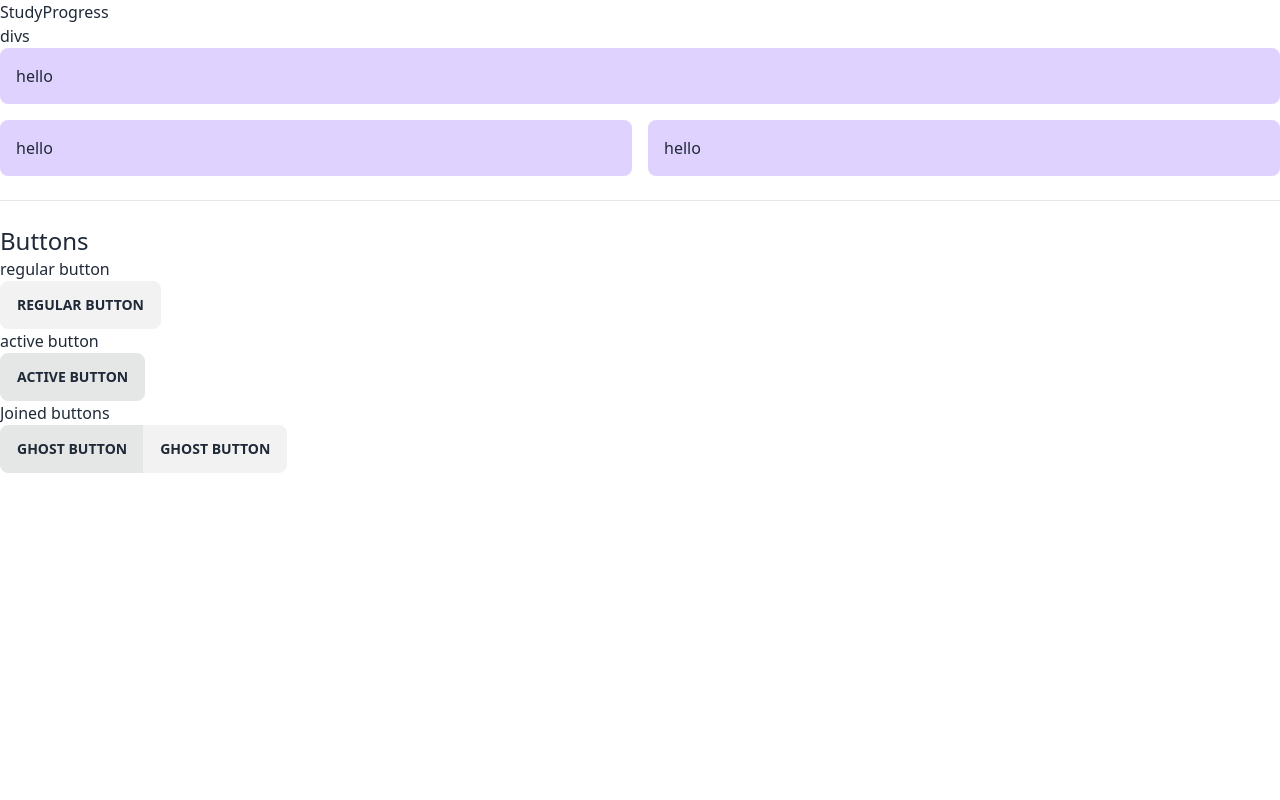
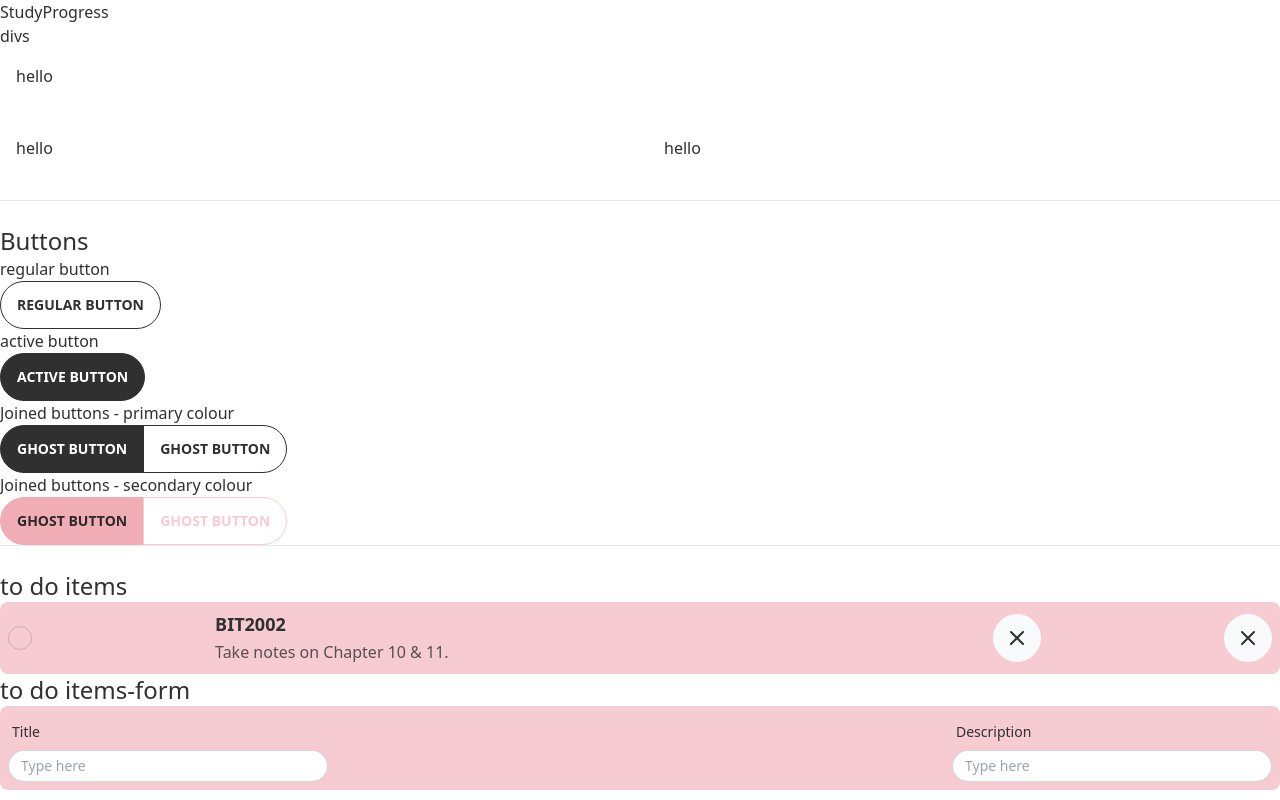
Before and after one commit to etretf/pomodoro-app, a React (Vite) app in the folder pomodoro-react/: page /styleguide in a window 1280 px wide. Built offline with nearby package versions, Linux system fonts and the light colour scheme.

Commit message:
amine attemted creating a style guide

```diff
--- a/pomodoro-react/index.html
+++ b/pomodoro-react/index.html
@@ -1,5 +1,5 @@
 <!doctype html>
-<html lang="en">
+<html lang="en" data-theme="pastel">
   <head>
     <meta charset="UTF-8" />
     <link rel="icon" type="image/svg+xml" href="/Pomodoro.svg" />
--- a/pomodoro-react/src/components/Styleguide.jsx
+++ b/pomodoro-react/src/components/Styleguide.jsx
@@ -1,32 +1,75 @@
+import Countdown from 'react-countdown';
+
 export default function Styleguide()
 {
     return(
         <div>
             <h1>divs</h1>
             <div className="container grid grid-cols-2 gap-4 mx-auto">
-                <div className="rounded-lg  bg-primary-content col-span-2 p-4">hello</div>
-                <div className="rounded-lg  bg-primary-content col-span-1 p-4">hello</div>
-                <div className="rounded-lg  bg-primary-content col-span-1 p-4">hello</div>
+                <div className="rounded-lg   col-span-2 p-4">hello</div>
+                <div className="rounded-lg   col-span-1 p-4">hello</div>
+                <div className="rounded-lg   col-span-1 p-4">hello</div>
             </div>
+
+
             <br/>
             <hr/>
             <br/>
 
             <h2 className="text-2xl">Buttons</h2>
             <h3>regular button</h3>
-            <button className="btn">Regular Button</button>
+            <button className="btn btn-outline">Regular Button</button>
 
             <h3>active button</h3>
-            <button className="btn btn-active">Active Button</button>
+            <button className="btn btn-active  btn-outline neutral">Active Button</button>
 
-            <h3>Joined buttons</h3>
+            <h3>Joined buttons - primary colour</h3>
             <div className="join">
-                <button className="btn btn-active join-item">Ghost Button</button>
-                <button className="btn join-item">Ghost Button</button>
+                <button className="btn btn-active join-item btn-outline">Ghost Button</button>
+                <button className="btn join-item btn-outline">Ghost Button</button>
+            </div>
+
+            <h3>Joined buttons - secondary colour</h3>
+            <div className="join">
+                <button className="btn btn-active join-item btn-outline btn-secondary">Ghost Button</button>
+                <button className="btn join-item btn-outline btn-secondary">Ghost Button</button>
             </div>
 
 
+            <br/>
+            <hr/>
+            <br/>
 
-        </div>
+            <h2 className="text-2xl">to do items</h2>
+            <div className='flex justify-between bg-secondary items-center gap-7 w-full p-2 rounded-lg'>
+                <input type="checkbox"  className="checkbox" />
+                <div className='prose w-10/12'>
+                    <h3 className="prose-h3: text-lg m-0">BIT2002</h3>
+                    <p className="prose-small">Take notes on Chapter 10 & 11.</p>
+                </div>
+                <button className="btn btn-square ">
+                    <svg xmlns="http://www.w3.org/2000/svg" className="h-6 w-6" fill="none" viewBox="0 0 24 24" stroke="currentColor"><path strokeLinecap="round" strokeLinejoin="round" strokeWidth="2" d="M6 18L18 6M6 6l12 12" /></svg>
+                </button>
+                <button className="btn btn-square">
+                    <svg xmlns="http://www.w3.org/2000/svg" className="h-6 w-6" fill="none" viewBox="0 0 24 24" stroke="currentColor"><path strokeLinecap="round" strokeLinejoin="round" strokeWidth="2" d="M6 18L18 6M6 6l12 12" /></svg>
+                </button>
+            </div>
+
+            <h2 className="text-2xl">to do items-form</h2>
+            <div className='flex justify-between bg-secondary items-center gap-7 w-full p-2 rounded-lg'>
+                    <div className="form-control w-full max-w-xs">
+                    <label className="label">
+                        <span className="label-text">Title</span>
+                    </label>
+                    <input type="text" placeholder="Type here" className="input input-bordered input-sm w-full max-w-x" />
+                    </div>
+                    <div className="form-control w-full max-w-xs">
+                    <label className="label">
+                        <span className="label-text">Description</span>
+                    </label>
+                    <input type="text" placeholder="Type here" className="input input-bordered input-sm w-full max-w-x" />
+                    </div>
+                </div>
+            </div>
     )
 }
--- a/pomodoro-react/tailwind.config.js
+++ b/pomodoro-react/tailwind.config.js
@@ -8,4 +8,7 @@ export default {
     extend: {},
   },
   plugins: [require("@tailwindcss/typography"), require("daisyui")],
+  daisyui: {
+    themes: ["cupcake", "pastel"],
+  },
 }
```
